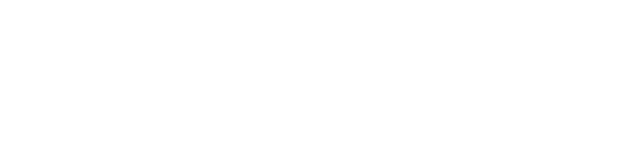
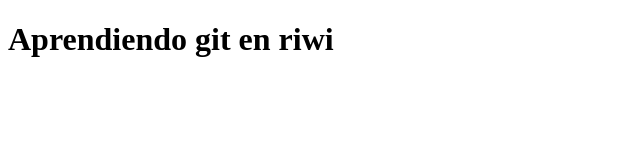
Before and after one commit to EstebanBedoyaHiguita/Git_meta, a plain HTML site: page index.html in a window 1280 px wide. Shown: the whole page, without its empty margins (0-640 px from the left). Drawn offline with Linux system fonts and the light colour scheme.

Commit message:
guerdando cambios

```diff
--- a/index.html
+++ b/index.html
@@ -6,6 +6,6 @@
     <title>Document</title>
 </head>
 <body>
-
+    <h1>Aprendiendo git en riwi</h1>
 </body>
 </html>
```
Also changed, not shown: 1 other file.
